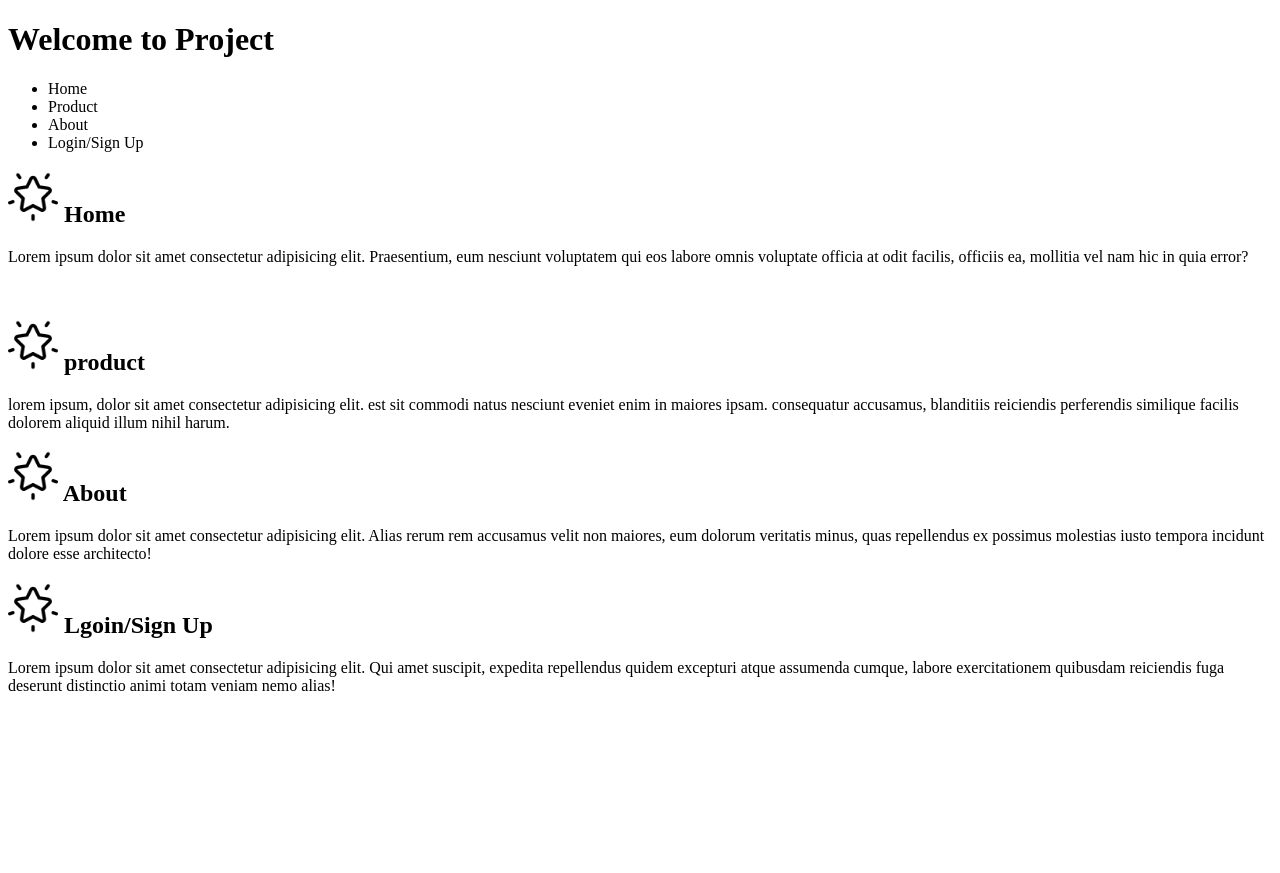
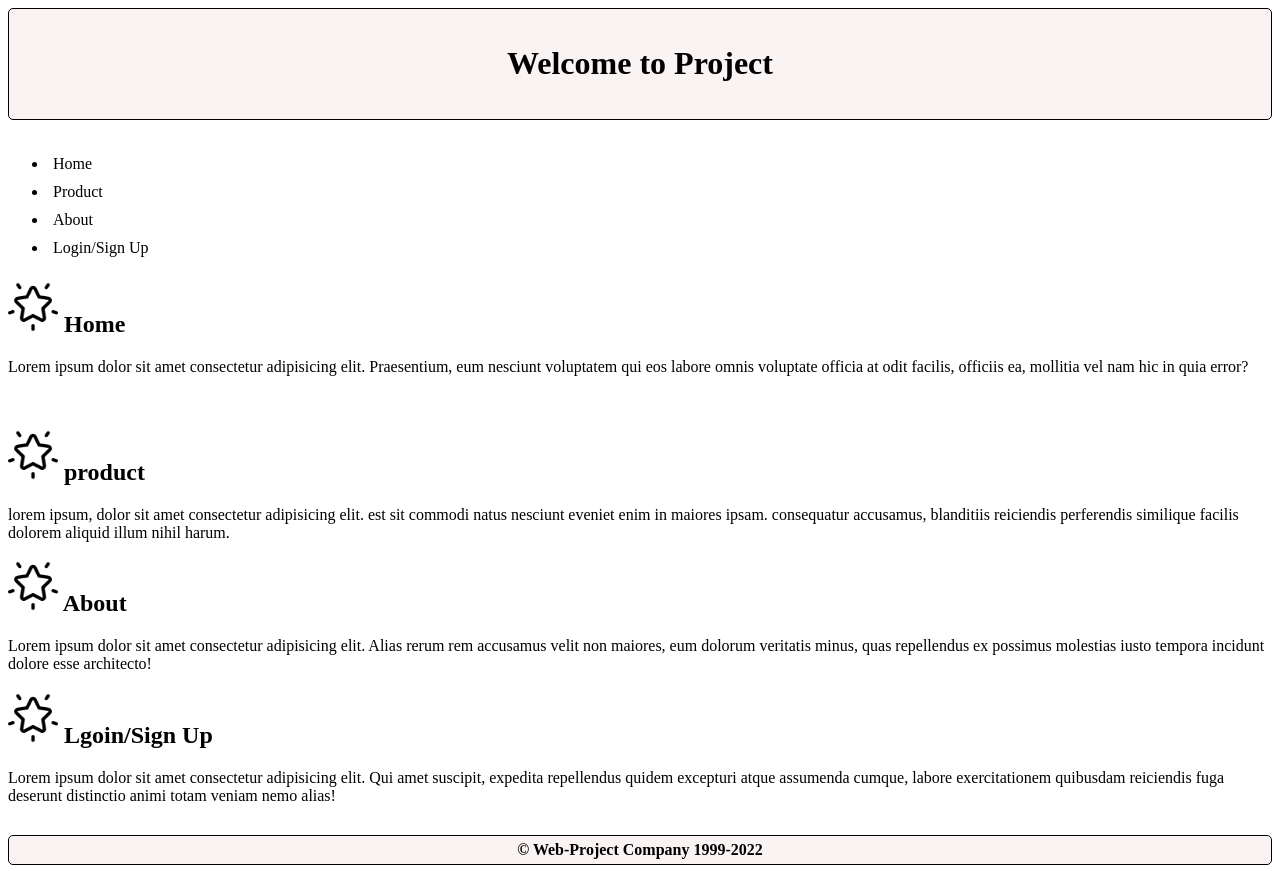
Before and after one commit to Tarik-Harda/Web-Project, a plain HTML site: page index.html in a window 1280 px wide. Before the commit the page ends 800 px from the top, so only its background shows below. Drawn offline with Linux system fonts and the light colour scheme.

Commit message:
create style.css file and issues fixed

```diff
--- a/index.html
+++ b/index.html
@@ -5,19 +5,23 @@
     <meta charset="UTF-8">
     <meta http-equiv="X-UA-Compatible" content="IE=edge">
     <meta name="viewport" content="width=device-width, initial-scale=1.0">
+    <link rel="stylesheet" href="style.css">
     <title>Document</title>
 </head>
 
 <body>
+    <header>
         <h1>Welcome to Project</h1>
-
+    </header>
+    <nav>
         <ul>
             <li>Home</li>
             <li>Product</li>
             <li>About</li>
             <li>Login/Sign Up</li>
         </ul>
-    <h2> <img src="res/star.png" alt="home" width="50px"> Home</h2>
+    </nav>
+<section>    <h2> <img src="res/star.png" alt="home" width="50px"> Home</h2>
     <p>Lorem ipsum dolor sit amet consectetur adipisicing elit. Praesentium, eum nesciunt voluptatem qui eos labore
         omnis voluptate officia at odit facilis, officiis ea, mollitia vel nam hic in quia error?</p>
     <br>
@@ -32,7 +36,10 @@
     <p>Lorem ipsum dolor sit amet consectetur adipisicing elit. Qui amet suscipit, expedita repellendus quidem excepturi
         atque assumenda cumque, labore exercitationem quibusdam reiciendis fuga deserunt distinctio animi totam veniam
         nemo alias!</p>
-
+</section>
+<footer>
+    © Web-Project Company 1999-2022
+</footer>
 
 </body>
 
--- /dev/null
+++ b/style.css
@@ -0,0 +1,27 @@
+header{
+    text-align: center;
+    background-color: rgb(250, 243, 243);
+    border-radius: 5px;
+    border: 1px solid black;
+    padding: 15px;
+    margin-bottom: 30px;
+
+}
+
+nav ul {
+    text-decoration: none;
+}
+nav ul li {
+    padding: 5px;
+    text-decoration: none;
+}
+footer{
+    text-align: center;
+    background-color: rgb(250, 243, 243);
+    border-radius: 5px;
+    border: 1px solid black;
+    padding: 5px;
+    font-weight: bold;
+    margin-top: 30px;
+
+}
```
Lines whose indentation alone changed are shown as unchanged.
